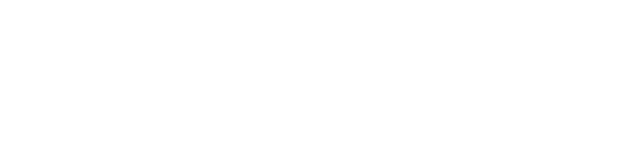
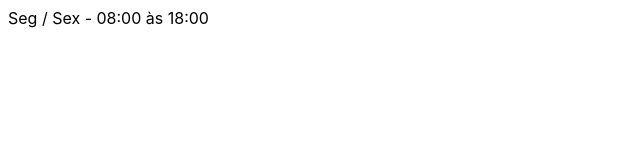
Before and after one commit to RicMerces/FlexBlog, a plain HTML site: page index.html in a window 1280 px wide. Shown: the whole page, without its empty margins (0-640 px from the left). Drawn offline with Linux system fonts and the light colour scheme.

Commit message:
IMGS + Header beginin

```diff
--- a/css/Style.css
+++ b/css/Style.css
@@ -0,0 +1,9 @@
+*{
+    font-family: -apple-system, BlinkMacSystemFont, 'Segoe UI', Roboto, Oxygen, Ubuntu, Cantarell, 'Open Sans', 'Helvetica Neue', sans-serif;
+}
+
+.container{
+    width: 70px;
+    margin: 0 auto;
+
+}
--- a/index.html
+++ b/index.html
@@ -8,6 +8,13 @@
     <link rel="stylesheet" href="css/Style.css">
 </head>
 <body>
+    <header class="cabecalho">
+        <div>
+            <div>
+                Seg / Sex - 08:00 às 18:00
+            </div>
 
+        </div>
+    </header>
 </body>
 </html>
```
Also changed, not shown: img/produtos1.jpg (added), img/produtos2.jpg (added), img/produtos3.jpg (added), img/sobre1.jpg (added), img/sobre2.jpg (added).
